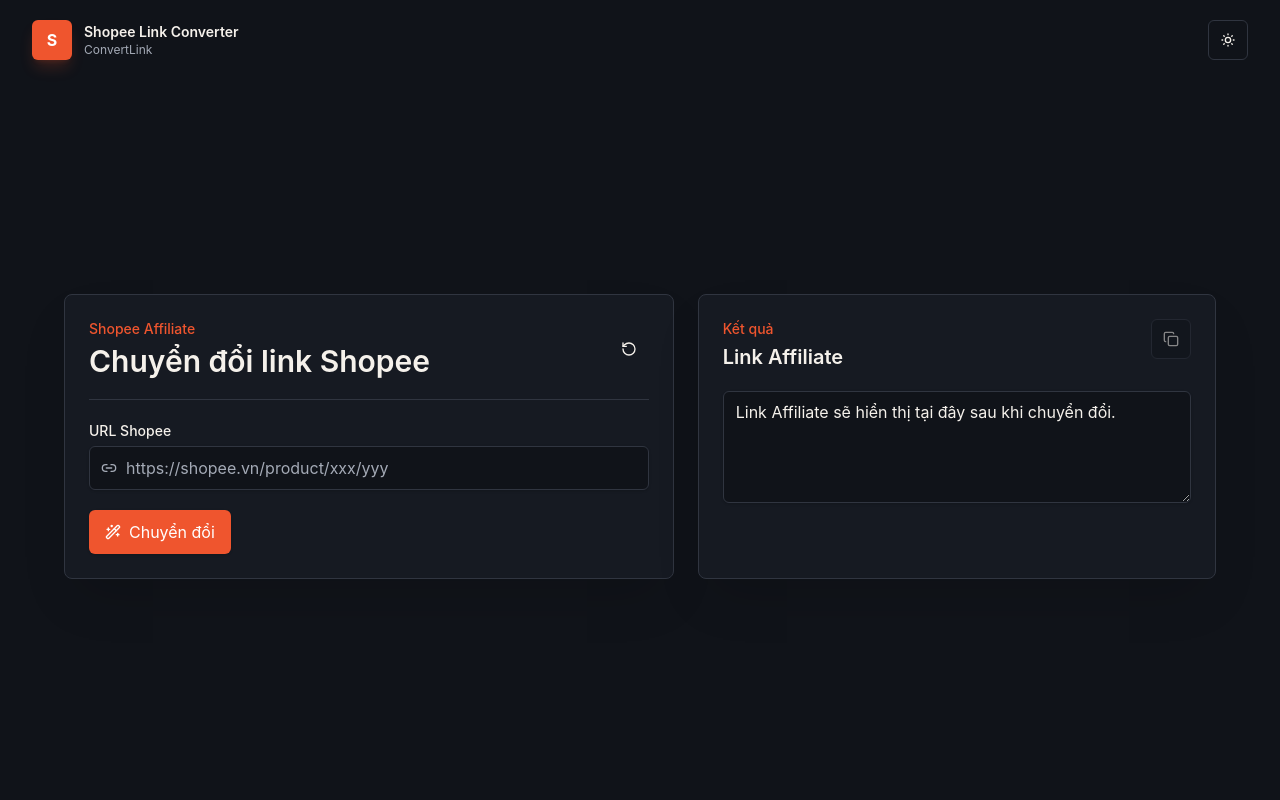
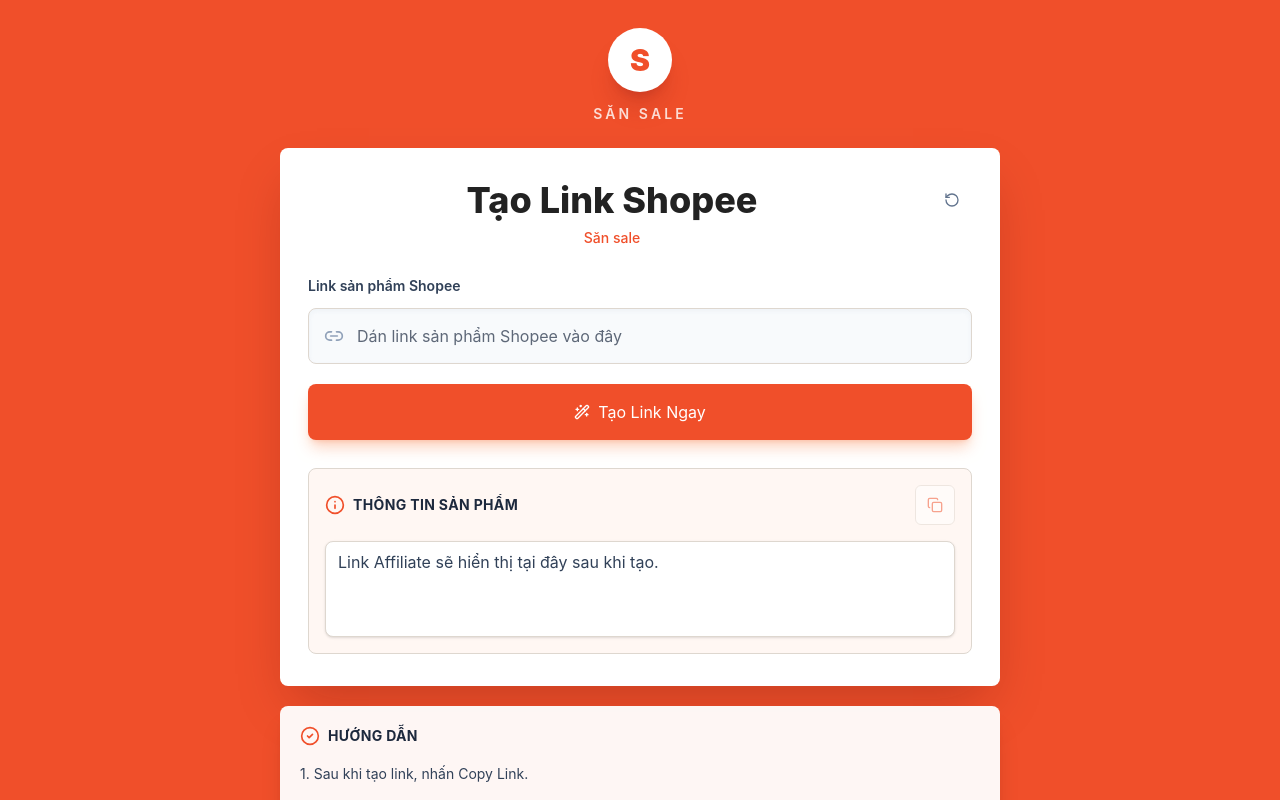
Before and after one commit to Ohnim102/soppe, a React (Vite) app in the folder frontend/: page / in a window 1280 px wide. Shown: the top 800 px of the page. Built offline with nearby package versions, Linux system fonts and the light colour scheme.

Commit message:
feat: redesign app layout and update styles for improved user experience

```diff
--- a/frontend/src/App.tsx
+++ b/frontend/src/App.tsx
@@ -1,60 +1,24 @@
-import { Moon, SunMedium } from "lucide-react";
-import { useEffect, useState } from "react";
 import { Toaster } from "sonner";
 
 import { ShopeeAffiliateForm } from "@/components/ShopeeAffiliateForm";
-import { Button } from "@/components/ui/button";
-
-type Theme = "dark" | "light";
-
-function getInitialTheme(): Theme {
-  if (typeof window === "undefined") {
-    return "dark";
-  }
-
-  return (window.localStorage.getItem("theme") as Theme | null) ?? "dark";
-}
 
 export default function App() {
-  const [theme, setTheme] = useState<Theme>(getInitialTheme);
-
-  useEffect(() => {
-    document.documentElement.classList.toggle("dark", theme === "dark");
-    window.localStorage.setItem("theme", theme);
-  }, [theme]);
-
-  const isDark = theme === "dark";
-
   return (
-    <main className="min-h-screen bg-background text-foreground">
-      <div className="fixed inset-0 -z-10 bg-[radial-gradient(circle_at_top_left,_rgba(238,77,45,0.18),_transparent_34%),linear-gradient(135deg,_rgba(20,184,166,0.12),_transparent_38%)]" />
-      <div className="mx-auto flex min-h-screen w-full max-w-7xl flex-col px-4 py-5 sm:px-6 lg:px-8">
-        <header className="mb-8 flex items-center justify-between gap-4">
-          <div className="flex items-center gap-3">
-            <div className="grid size-10 place-items-center rounded-md bg-primary text-primary-foreground shadow-lg shadow-primary/20">
-              <span className="text-base font-bold">S</span>
+    <main className="min-h-screen overflow-hidden bg-[#f04f2a] text-foreground">
+      <div className="pointer-events-none fixed inset-0 -z-10 bg-[linear-gradient(180deg,_rgba(255,255,255,0.18),_rgba(255,255,255,0)_26%),radial-gradient(circle_at_50%_-10%,_rgba(255,255,255,0.4),_rgba(255,255,255,0)_34%)]" />
+      <div className="mx-auto flex min-h-screen w-full max-w-3xl flex-col px-4 py-7 sm:px-6">
+        <header className="mb-6 flex items-center justify-center">
+          <div className="flex flex-col items-center text-center text-white">
+            <div className="grid size-16 place-items-center rounded-full bg-white text-3xl font-black text-[#f04f2a] shadow-xl shadow-red-900/20">
+              S
             </div>
-            <div>
-              <p className="text-sm font-semibold text-foreground">Shopee Link Converter</p>
-              <p className="text-xs text-muted-foreground">ConvertLink</p>
-            </div>
+            <p className="mt-3 text-sm font-semibold uppercase tracking-[0.22em] text-white/80">Săn sale</p>
           </div>
-          <Button
-            type="button"
-            variant="outline"
-            size="icon"
-            onClick={() => setTheme(isDark ? "light" : "dark")}
-            aria-label="Đổi giao diện sang dark hoặc light mode"
-          >
-            {isDark ? <SunMedium /> : <Moon />}
-          </Button>
         </header>
 
-        <div className="flex flex-1 items-center">
-          <ShopeeAffiliateForm />
-        </div>
+        <ShopeeAffiliateForm />
       </div>
-      <Toaster richColors position="top-center" theme={theme} />
+      <Toaster richColors position="top-center" theme="light" />
     </main>
   );
 }
--- a/frontend/src/components/ShopeeAffiliateForm.tsx
+++ b/frontend/src/components/ShopeeAffiliateForm.tsx
@@ -1,5 +1,5 @@
 import { zodResolver } from "@hookform/resolvers/zod";
-import { Copy, Link2, RotateCcw, Wand2 } from "lucide-react";
+import { CheckCircle2, Copy, ExternalLink, Info, Link2, RotateCcw, Wand2 } from "lucide-react";
 import { useState } from "react";
 import { useForm } from "react-hook-form";
 import { toast } from "sonner";
@@ -80,69 +80,105 @@
   }
 
   return (
-    <section className="mx-auto grid w-full max-w-6xl gap-6 lg:grid-cols-[1fr_0.85fr]">
-      <form
-        className="rounded-lg border border-border bg-card p-5 shadow-2xl shadow-black/15 sm:p-6"
-        onSubmit={handleSubmit(onSubmit)}
+    <section className="flex flex-1 flex-col items-center pb-8 text-center">
+      <div className="w-full rounded-lg bg-white px-4 py-7 shadow-2xl shadow-red-950/25 sm:px-7 sm:py-8">
+        <form onSubmit={handleSubmit(onSubmit)}>
+          <div className="flex items-start justify-between gap-4">
+            <div className="flex-1">
+              <h1 className="text-3xl font-extrabold tracking-normal text-[#222] sm:text-4xl">Tạo Link Shopee</h1>
+              <p className="mt-2 text-sm font-medium text-[#f04f2a]">Săn sale</p>
+            </div>
+            <Button
+              type="button"
+              variant="ghost"
+              size="icon"
+              onClick={clearForm}
+              aria-label="Xóa form"
+              className="shrink-0 text-slate-500 hover:bg-orange-50 hover:text-[#f04f2a]"
             >
-        <div className="flex flex-col gap-2 border-b border-border pb-5 sm:flex-row sm:items-center sm:justify-between">
-          <div>
-            <p className="text-sm font-medium text-primary">Shopee Affiliate</p>
-            <h1 className="mt-1 text-2xl font-semibold tracking-normal text-foreground sm:text-3xl">
-              Chuyển đổi link Shopee
-            </h1>
-          </div>
-          <Button type="button" variant="ghost" size="icon" onClick={clearForm} aria-label="Xóa form">
               <RotateCcw />
             </Button>
           </div>
 
-        <div className="mt-6 grid gap-5">
-          <div className="grid gap-2">
-            <Label htmlFor="productUrl">URL Shopee</Label>
+          <div className="mt-7 grid gap-3 text-left">
+            <Label htmlFor="productUrl" className="text-sm font-semibold text-slate-700">
+              Link sản phẩm Shopee
+            </Label>
             <div className="relative">
-              <Link2 className="pointer-events-none absolute left-3 top-3.5 size-4 text-muted-foreground" />
+              <Link2 className="pointer-events-none absolute left-4 top-1/2 size-5 -translate-y-1/2 text-slate-400" />
               <Input
                 id="productUrl"
-                placeholder="https://shopee.vn/product/xxx/yyy"
-                className="pl-9"
+                placeholder="Dán link sản phẩm Shopee vào đây"
+                className="h-14 rounded-lg border-slate-200 bg-slate-50 pl-12 pr-4 text-base shadow-inner shadow-slate-200/40 focus-visible:ring-[#f04f2a]"
                 {...register("productUrl")}
               />
             </div>
             <FormMessage>{errors.productUrl?.message}</FormMessage>
           </div>
 
-          <Button type="submit" disabled={isSubmitting} className="h-11 w-full sm:w-fit">
+          <Button
+            type="submit"
+            disabled={isSubmitting}
+            className="mt-5 h-12 w-full rounded-lg bg-[#f04f2a] text-base font-bold shadow-lg shadow-orange-600/25 hover:bg-[#df421f] sm:h-14"
+          >
             <Wand2 />
-            {isSubmitting ? "Đang chuyển đổi" : "Chuyển đổi"}
+            {isSubmitting ? "Đang tạo link" : "Tạo Link Ngay"}
           </Button>
-        </div>
         </form>
 
-      <aside className="rounded-lg border border-border bg-card p-5 shadow-2xl shadow-black/15 sm:p-6">
-        <div className="flex items-start justify-between gap-4">
-          <div>
-            <p className="text-sm font-medium text-primary">Kết quả</p>
-            <h2 className="mt-1 text-xl font-semibold text-foreground">Link Affiliate</h2>
+        <div className="mt-7 rounded-lg border border-orange-100 bg-[#fff7f3] p-4 text-left">
+          <div className="flex items-center justify-between gap-3">
+            <div className="flex items-center gap-2">
+              <Info className="size-5 text-[#f04f2a]" />
+              <h2 className="text-sm font-bold uppercase tracking-wide text-slate-800">Thông tin sản phẩm</h2>
             </div>
-          <Button type="button" variant="outline" size="icon" onClick={copyResult} disabled={!result} aria-label="Copy link">
+            <Button
+              type="button"
+              variant="outline"
+              size="icon"
+              onClick={copyResult}
+              disabled={!result}
+              aria-label="Copy link"
+              className="border-orange-200 bg-white text-[#f04f2a] hover:bg-orange-50"
+            >
               <Copy />
             </Button>
           </div>
 
           <Textarea
-          className="mt-5 font-mono text-xs leading-5"
+            className="mt-4 min-h-24 resize-none rounded-lg border-orange-100 bg-white font-mono text-xs leading-5 text-slate-700 focus-visible:ring-[#f04f2a]"
             readOnly
-          value={result || "Link Affiliate sẽ hiển thị tại đây sau khi chuyển đổi."}
+            value={result || "Link Affiliate sẽ hiển thị tại đây sau khi tạo."}
           />
 
-        {/* {resolved ? (
-          <p className="mt-4 rounded-md border border-amber-400/30 bg-amber-400/10 px-3 py-2 text-sm text-amber-900 dark:text-amber-100">
+          {resolved ? (
+            <p className="mt-3 rounded-md border border-orange-200 bg-white px-3 py-2 text-xs leading-5 text-slate-600">
               Link rút gọn đã được resolve thành: <span className="break-all font-mono">{originLink}</span>
             </p>
-        ) : null} */}
+          ) : null}
+        </div>
+      </div>
 
-      </aside>
+      <div className="mt-5 w-full rounded-lg bg-white/95 p-5 text-left shadow-xl shadow-red-950/15">
+        <div className="flex items-center gap-2">
+          <CheckCircle2 className="size-5 text-[#f04f2a]" />
+          <h2 className="text-sm font-bold uppercase tracking-wide text-slate-800">Hướng dẫn</h2>
+        </div>
+        <ol className="mt-4 grid gap-3 text-sm leading-6 text-slate-700">
+          <li>1. Sau khi tạo link, nhấn Copy Link.</li>
+          <li>2. Dán link dưới bình luận bài đăng.</li>
+          <li>3. Click vào link để mở Shopee và nhận mã.</li>
+        </ol>
+        <a
+          className="mt-4 inline-flex items-center gap-2 text-sm font-semibold text-[#f04f2a] hover:text-[#c93618]"
+          href="https://www.facebook.com/"
+          rel="noreferrer"
+          target="_blank"
+        >
+          Đến bài đăng Facebook
+          <ExternalLink className="size-4" />
+        </a>
+      </div>
     </section>
   );
 }
--- a/frontend/src/styles/index.css
+++ b/frontend/src/styles/index.css
@@ -26,7 +26,7 @@
   font-family:
     Inter, ui-sans-serif, system-ui, -apple-system, BlinkMacSystemFont, "Segoe UI",
     sans-serif;
-  --background: 34 35% 96%;
+  --background: 14 88% 55%;
   --foreground: 224 28% 12%;
   --card: 0 0% 100%;
   --card-foreground: 224 28% 12%;
@@ -72,7 +72,7 @@
   margin: 0;
   min-width: 320px;
   min-height: 100vh;
-  background: hsl(var(--background));
+  background: #f04f2a;
 }
 
 button,
```
Lines whose indentation alone changed are shown as unchanged.
